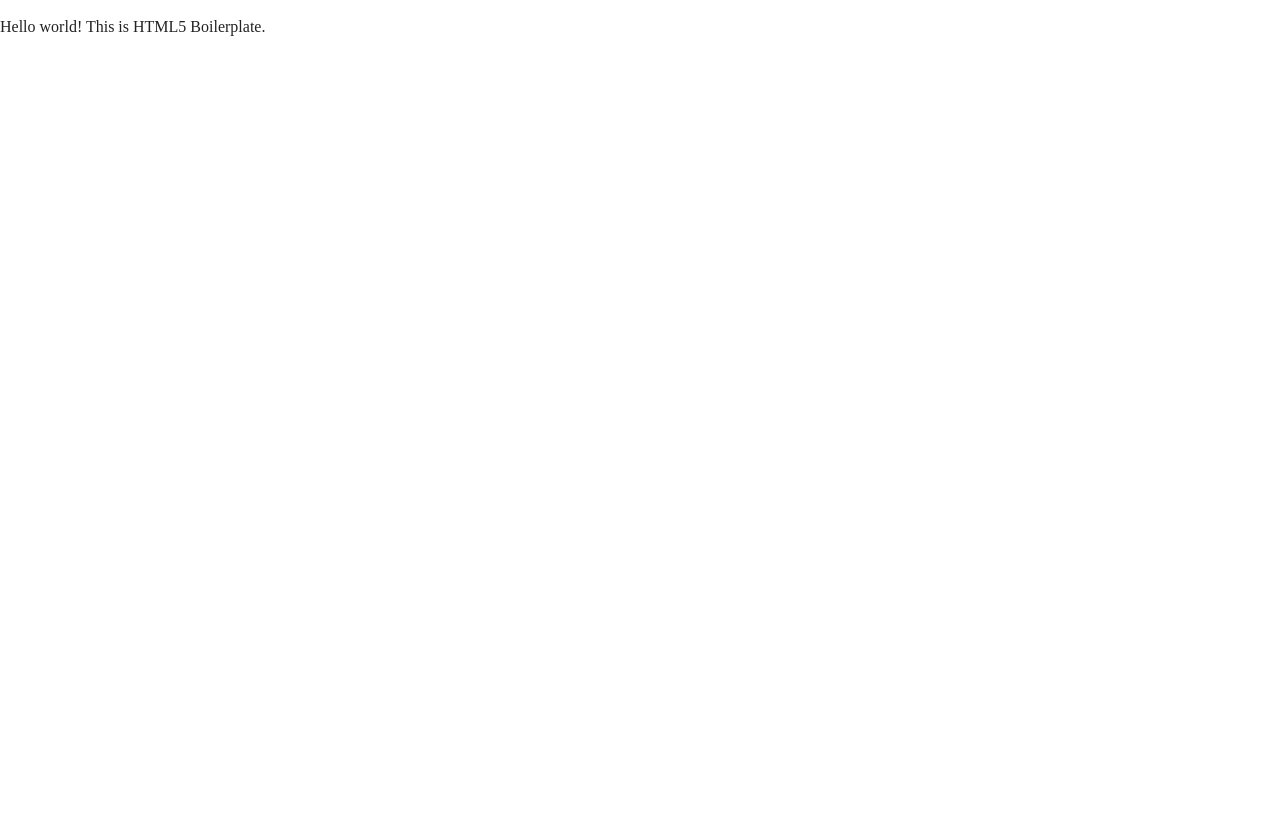
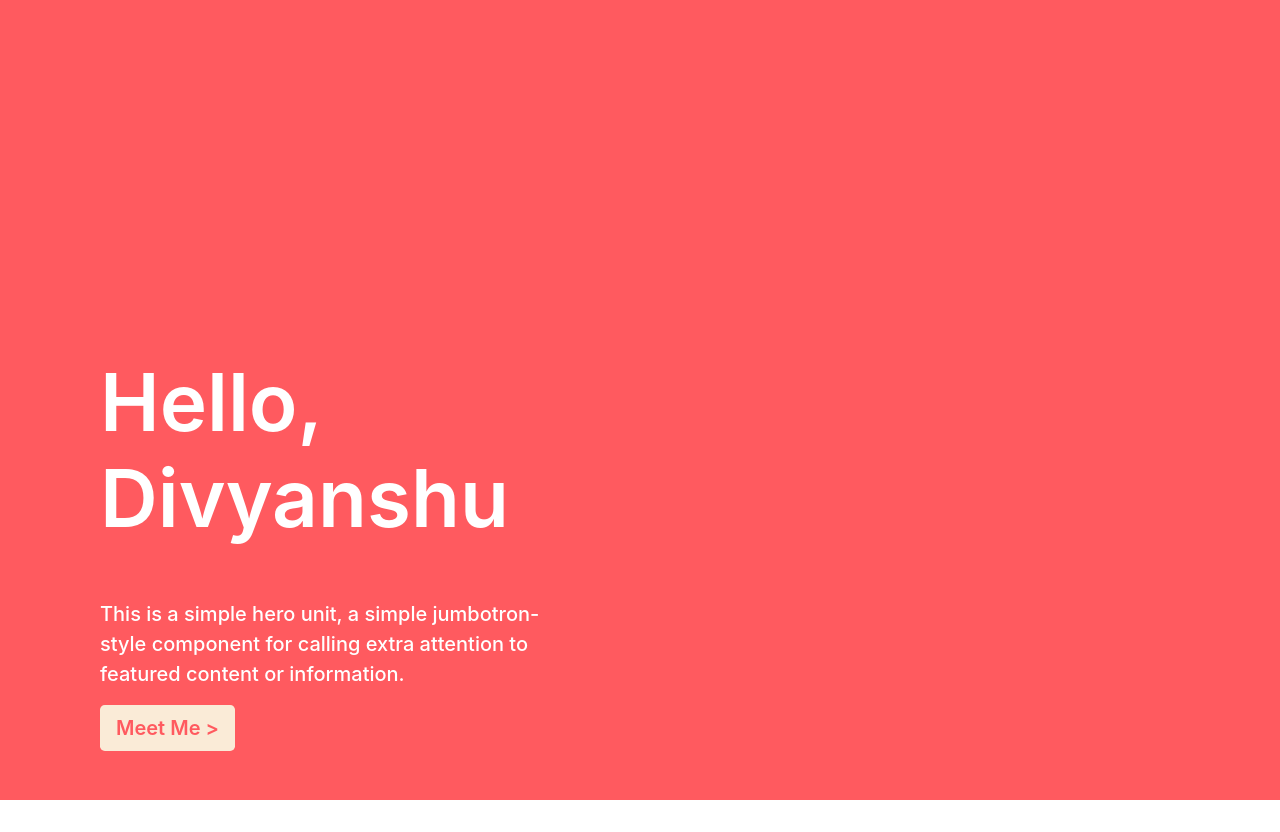
Before and after one commit to divyanshugarg2017/divyanshugarg2015.github.io, a plain HTML site: page index.html in a window 1280 px wide. Before the commit the page ends 800 px from the top, so only its background shows below. Drawn offline with nearby package versions, Linux system fonts and the light colour scheme.

Commit message:
finished button page

```diff
--- a/css/main.css
+++ b/css/main.css
@@ -97,6 +97,63 @@
 /* ==========================================================================
    Author's custom styles
    ========================================================================== */
+
+.jumbotron
+{
+ border-radius: 0%;
+ background-color: #FF5A5F;
+ height:800px;
+ padding-left: 100px;
+ padding-top: 300px;
+}
+.display-4
+{
+  color:white;
+  font-weight:600;
+  font-size: 5em;
+}
+
+
+.lead
+{
+  color: white;
+  width: 40%;
+  font-weight: 450;
+}
+
+.det
+{
+  color: white;
+}
+
+.btn
+{
+  background-color: antiquewhite;
+  color:#FF5A5F;
+  border:0px;
+  font-size:0.9 em;
+  font-weight:600;
+}
+
+.btn:hover
+{
+  transition: 0.6s fade;
+  background-color: antiquewhite;
+  color:#FF5A5F;
+  border:0px;
+  transition:0.6s ease;
+  transform: scale(1.2);
+}
+
+
+
+
+
+
+
+
+
+
 
 /* ==========================================================================
    Helper classes
--- a/index.html
+++ b/index.html
@@ -6,7 +6,9 @@
   <title></title>
   <meta name="description" content="">
   <meta name="viewport" content="width=device-width, initial-scale=1">
+  <link href="https://fonts.googleapis.com/css?family=Signika&display=swap" rel="stylesheet">
 
+  <link rel="stylesheet" href="https://stackpath.bootstrapcdn.com/bootstrap/4.4.1/css/bootstrap.min.css" integrity="sha384-Vkoo8x4CGsO3+Hhxv8T/Q5PaXtkKtu6ug5TOeNV6gBiFeWPGFN9MuhOf23Q9Ifjh" crossorigin="anonymous">
   <link rel="manifest" href="site.webmanifest">
   <link rel="apple-touch-icon" href="icon.png">
   <!-- Place favicon.ico in the root directory -->
@@ -23,19 +25,17 @@
   <![endif]-->
 
   <!-- Add your site or application content here -->
-  <p>Hello world! This is HTML5 Boilerplate.</p>
+<div class="jumbotron">
+  <h1 class="display-4">Hello,<br> Divyanshu</h1>
+  <p class="lead">This is a simple hero unit, a simple jumbotron-style component for calling extra attention to featured content or information.</p>
+  <button type="button" class="btn btn-primary btn-lg">Meet Me ></button>
+</div>
+
   <script src="js/vendor/modernizr-3.8.0.min.js"></script>
   <script src="https://code.jquery.com/jquery-3.4.1.min.js" integrity="sha256-CSXorXvZcTkaix6Yvo6HppcZGetbYMGWSFlBw8HfCJo=" crossorigin="anonymous"></script>
   <script>window.jQuery || document.write('<script src="js/vendor/jquery-3.4.1.min.js"><\/script>')</script>
   <script src="js/plugins.js"></script>
   <script src="js/main.js"></script>
-
-  <!-- Google Analytics: change UA-XXXXX-Y to be your site's ID. -->
-  <script>
-    window.ga = function () { ga.q.push(arguments) }; ga.q = []; ga.l = +new Date;
-    ga('create', 'UA-XXXXX-Y', 'auto'); ga('set','transport','beacon'); ga('send', 'pageview')
-  </script>
-  <script src="https://www.google-analytics.com/analytics.js" async></script>
 </body>
 
 </html>
```
